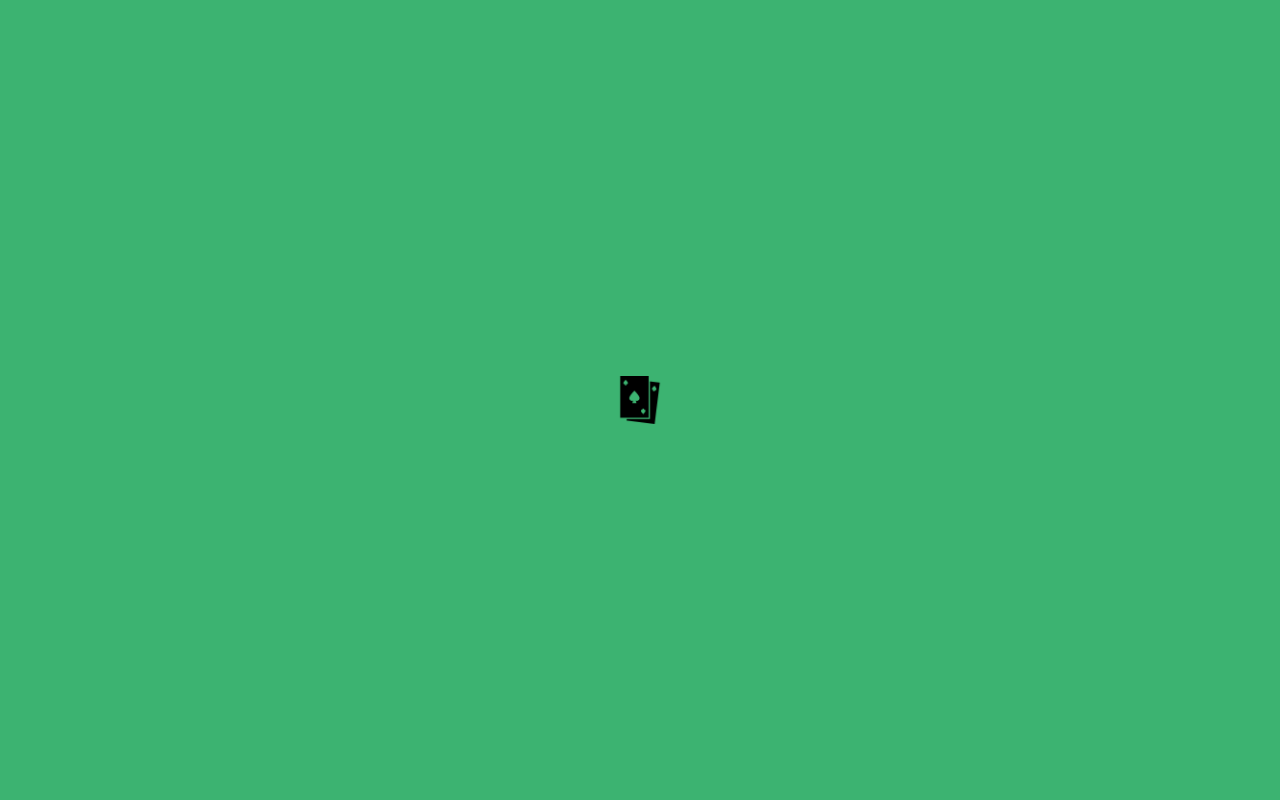
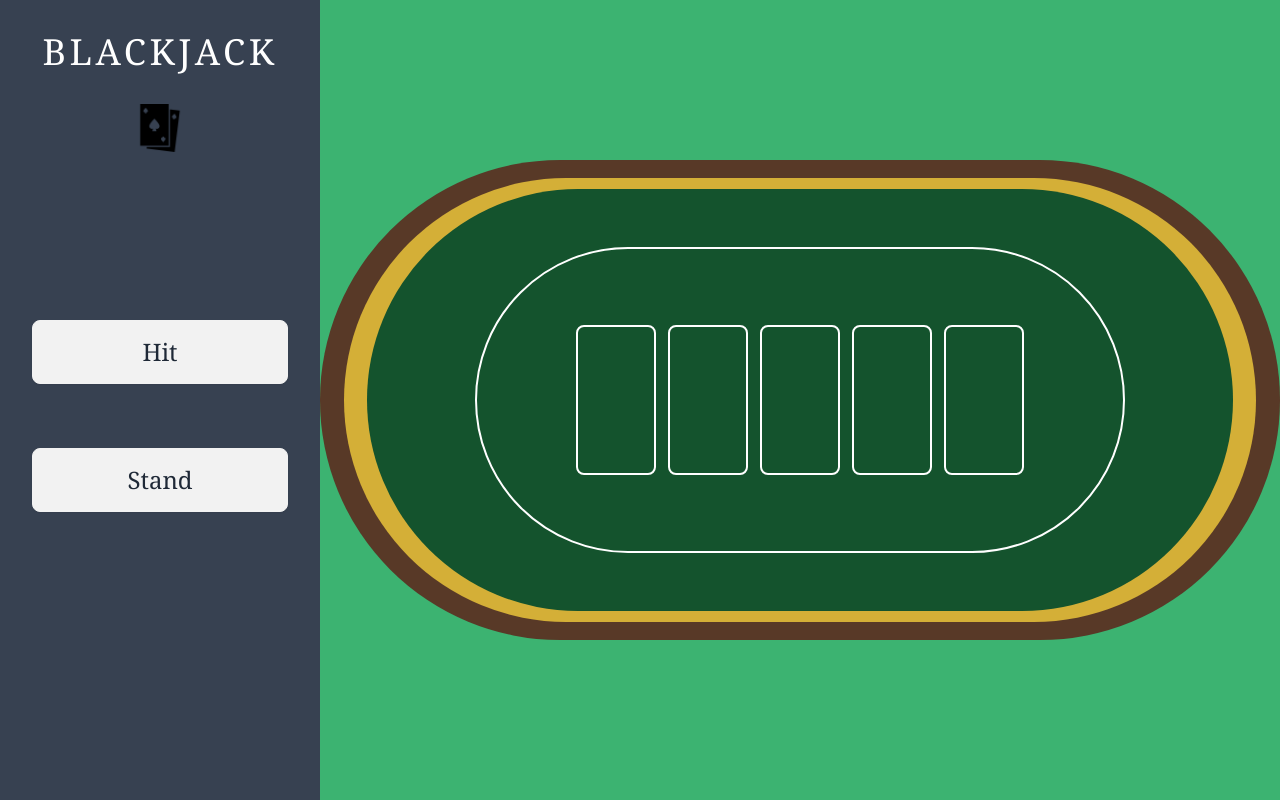
Before and after one commit to Richard-Jang/Blackjack, a React (Vite) app in the folder client/: page / in a window 1280 px wide. Built offline with nearby package versions, Linux system fonts and the light colour scheme.

Commit message:
Added pokerboard and side menu

```diff
--- a/client/src/App.tsx
+++ b/client/src/App.tsx
@@ -1,4 +1,3 @@
-import { useState } from 'react'
 import viteLogo from './assets/icon.png'
 import './App.css'
 
@@ -6,12 +5,47 @@ function App() {
 
   return (
     <>
-      <div>
-        <a href="https://www.ncpgambling.org/help-treatment/about-the-national-problem-gambling-helpline/#:~:text=1%2D800%2DGAMBLER%20is%20the,the%20National%20Problem%20Gambling%20Helpline." target="_blank">
-          <img src={viteLogo} className="logo" alt="Vite logo" />
+
+      <div className='fixed left-0 top-0 bg-gray-700 w-[25%] h-screen flex flex-col items-center justify-center space-y-4 font-serif'>
+        <div className='fixed top-8 text-white font-serif md:text-3xl lg:text-4xl lg:tracking-widest'>
+          BLACKJACK
+        </div>
+
+        <a href="https://www.ncpgambling.org/help-treatment/about-the-national-problem-gambling-helpline/#:~:text=1%2D800%2DGAMBLER%20is%20the,the%20National%20Problem%20Gambling%20Helpline." target="_blank" className='flex justify-center'>
+          <img src={viteLogo} className="fixed top-20 logo" alt="Vite logo" />
         </a>
+
+        <div className='flex flex-col space-y-16 '>
+          <button className='btn lg:btn-wide font-light md:text-xl lg:text-2xl btn-xs sm:btn-sm md:btn-md lg:btn-lg'>
+            Hit
+          </button>
+
+          <button className='btn lg:btn-wide font-light md:text-xl lg:text-2xl btn-xs sm:btn-sm md:btn-md lg:btn-lg'>
+            Stand
+          </button>
+        </div>
       </div>
-      <h1></h1>
+
+      <div className='fixed right-0 top-0 text-white w-[75%] h-screen flex justify-center items-center'>
+        <div className='flex justify-center items-center w-[15rem] h-[7.5rem] md:w-[30rem] md:h-[15rem] lg:w-[60rem] lg:h-[30rem] rounded-full bg-[#583927]'>
+          <div className='flex justify-center items-center w-[95%] h-[92.5%] rounded-full bg-[#d4af37]'>
+            <div className='flex justify-center items-center w-[95%] h-[95%] rounded-full bg-green-900'>
+              <div className='flex flex-row justify-center items-center w-[75%] h-[72.5%] rounded-full border-2 border-white space-x-1 md:space-x-3'>
+                <div className='w-[1.25rem] md:w-[2.5rem] lg:w-[5rem] h-[50%] rounded-lg border-2 border-white'>
+                </div>
+                <div className='w-[1.25rem] md:w-[2.5rem] lg:w-[5rem] h-[50%] rounded-lg border-2 border-white'>
+                </div>
+                <div className='w-[1.25rem] md:w-[2.5rem] lg:w-[5rem] h-[50%] rounded-lg border-2 border-white'>
+                </div>
+                <div className='w-[1.25rem] md:w-[2.5rem] lg:w-[5rem] h-[50%] rounded-lg border-2 border-white'>
+                </div>
+                <div className='w-[1.25rem] md:w-[2.5rem] lg:w-[5rem] h-[50%] rounded-lg border-2 border-white'>
+                </div>
+              </div>
+            </div>
+          </div>
+        </div>
+      </div>
     </>
   )
 }
```
